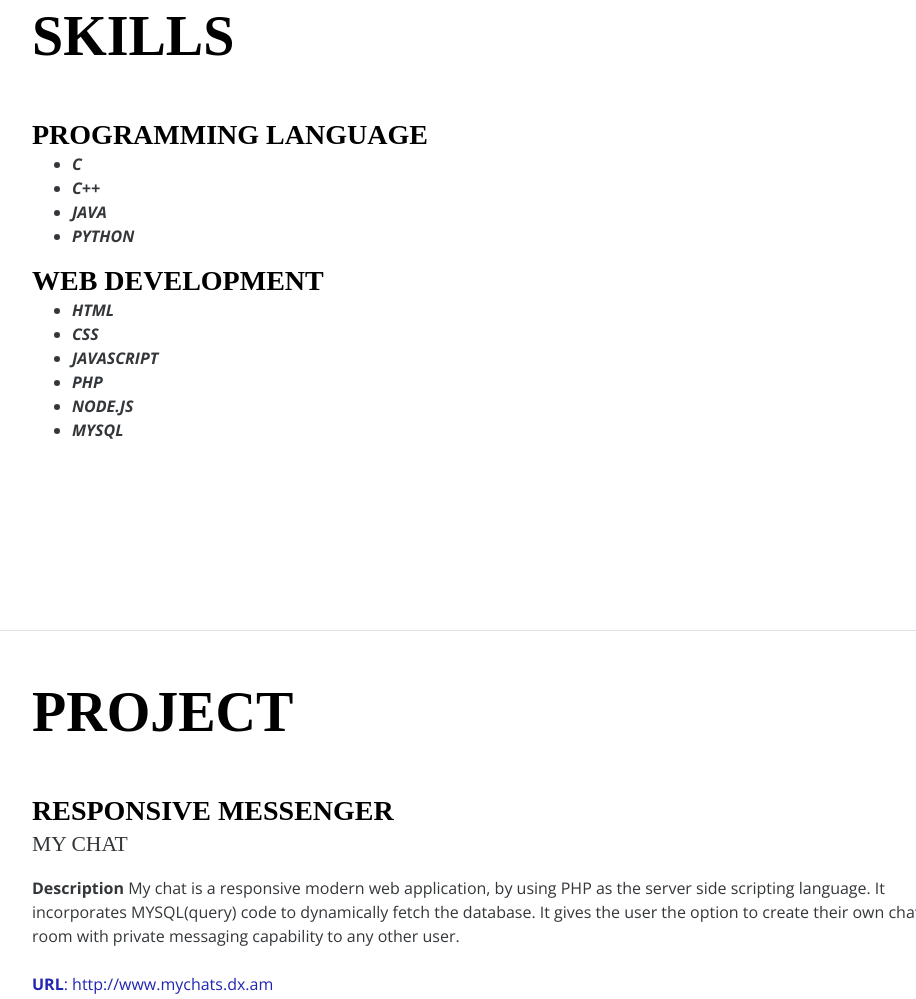
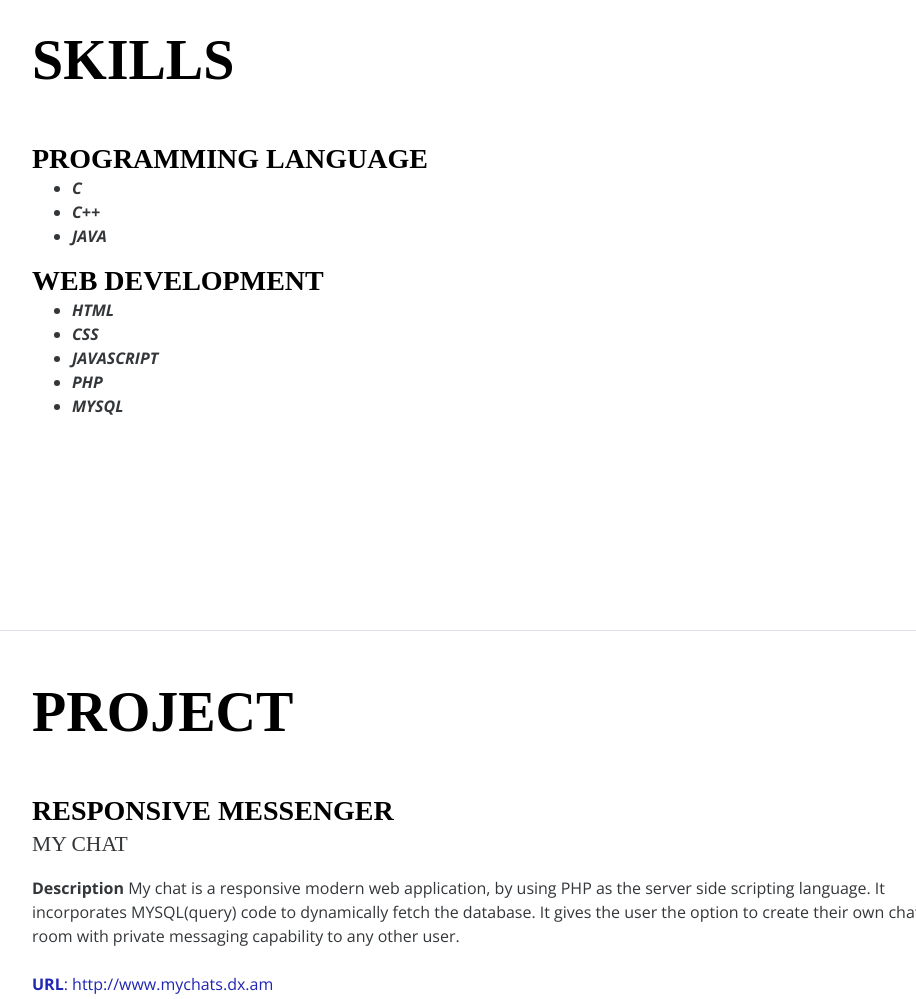
Before and after one commit to pdhinakar/portfolio, a plain HTML site: page index.html in a window 1280 px wide. Shown: the part 1816-2815 px from the top of the page, without its empty margins (288-1204 px from the left). Drawn offline with nearby package versions, Linux system fonts and the light colour scheme; a web font is replaced by a local one.

Commit message:
Update index.html

```diff
--- a/index.html
+++ b/index.html
@@ -135,9 +135,6 @@
               <li >
                 <i><b>JAVA</b></i>
               </li>
-              <li >
-                <i><b>PYTHON</b></i>
-              </li>
             </ul>
               <h3 class="mb-0">Web Development</h3>
               <ul>
@@ -152,10 +149,7 @@
               </li>
               <li >
                 <i><b>PHP</b></i>
-              </li>
-                <li >
-                <i><b>NODE.JS</b></i>
-              </li>
+                </li>
               <li >
                 <i><b>MYSQL</b></i>
               </li>
@@ -198,7 +192,7 @@
             </div>
 
 
-            <div class="resume-item d-flex flex-column flex-md-row mb-5">
+            <!--<div class="resume-item d-flex flex-column flex-md-row mb-5">
               <div class="resume-content mr-auto">
                 <h3 class="mb-0">Scorecard</h3>
                 <br>
@@ -206,7 +200,7 @@
                 <br>
                 <a href="http://github.com/pdhinakar/scorecard"><b>URL</b>: http://github.com/pdhinakar/scorecard</a>
               </div>
-            </div>
+            </div> -->
 
             <div class="resume-item d-flex flex-column flex-md-row mb-5">
               <div class="resume-content mr-auto">
```
